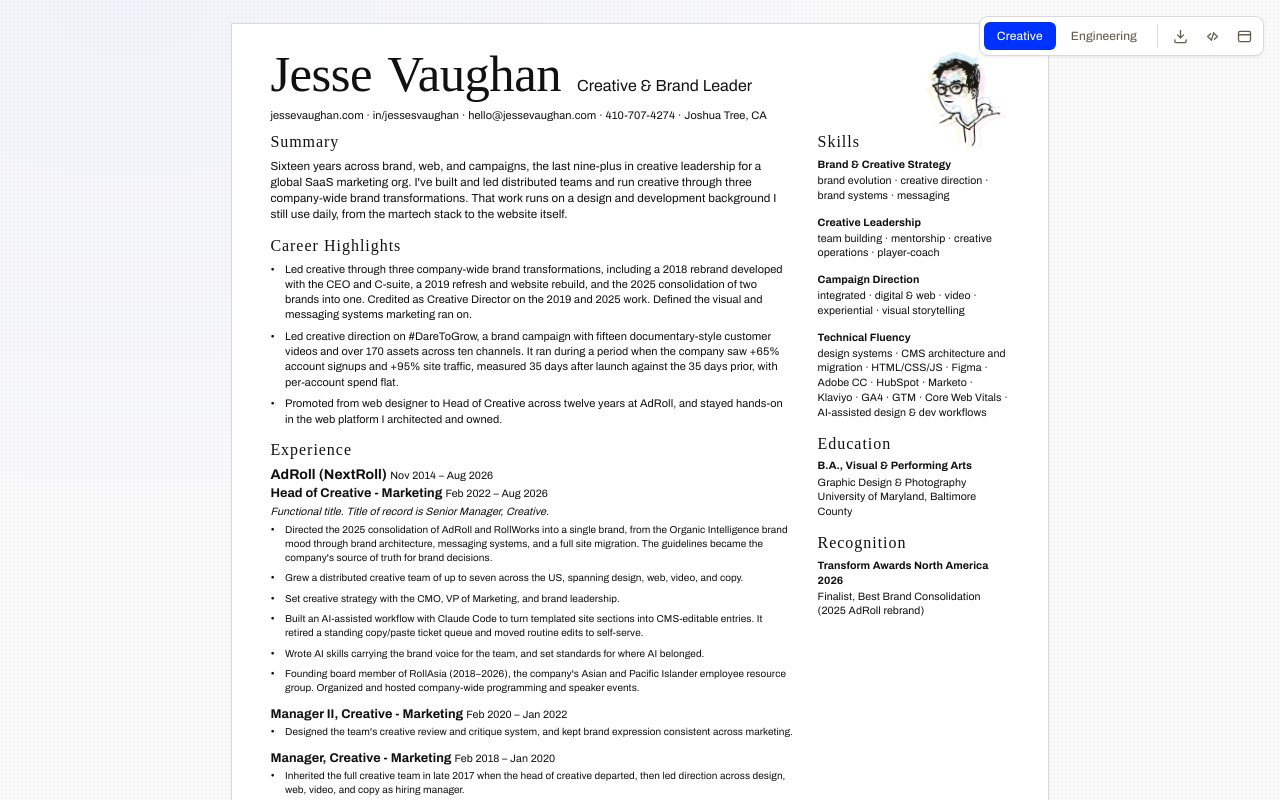
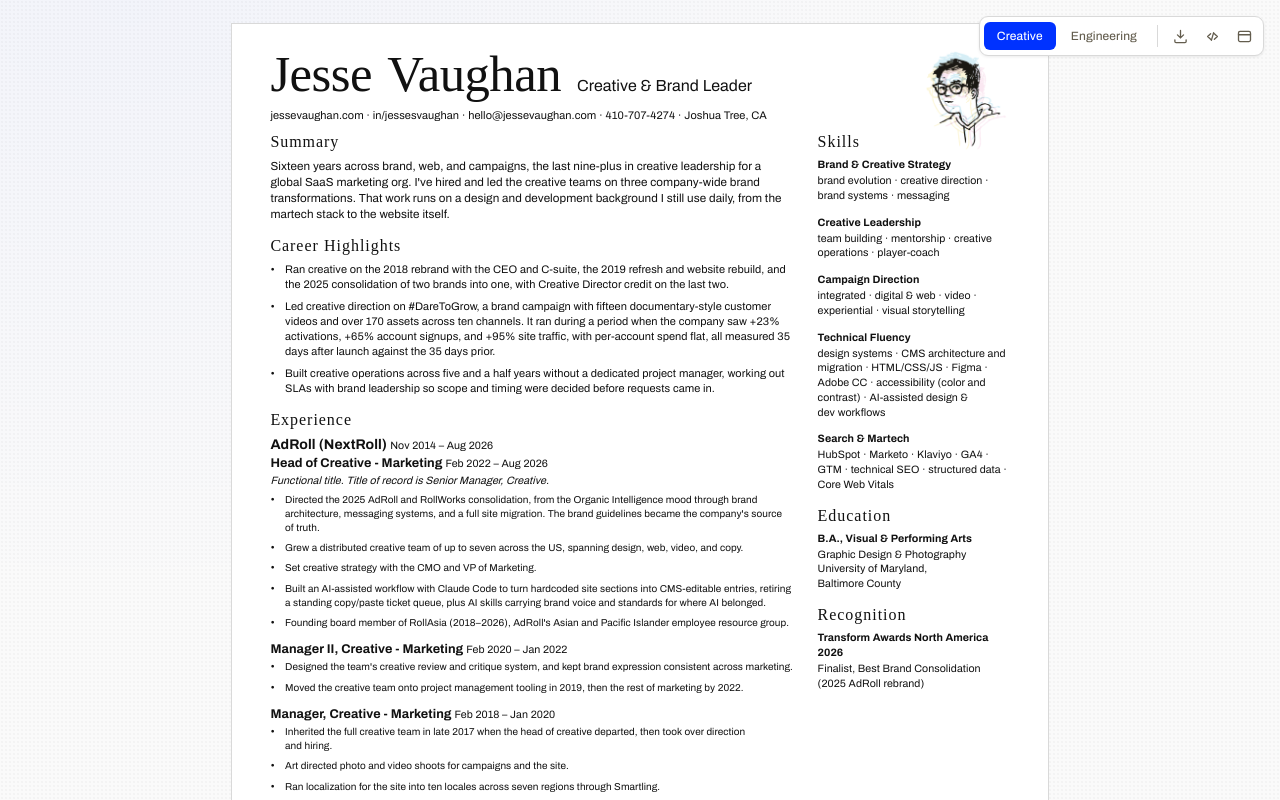
Before and after one commit to jessevaughan/resume, a React (Vite) app: page / in a window 1280 px wide. Shown: the top 800 px of the page. Built offline with nearby package versions, Linux system fonts and the light colour scheme; a web font is replaced by a local one.

Commit message:
resume copy edits, lots of technical reformatting

```diff
--- a/src/components/SkillGroup.tsx
+++ b/src/components/SkillGroup.tsx
@@ -1,8 +1,12 @@
 import type { SkillGroup as SkillGroupData } from '../resume-schema'
 import { hyphenSafe } from './hyphenSafe'
 
-// space · space, matching the skill-group separator in my hand-built source.
-const SKILL_SEP = ' · '
+// NBSP · space, matching the skill-group separator in my hand-built source.
+// The leading space is non-breaking so the middot stays with the item it
+// follows; the trailing space is the only break opportunity, which keeps a
+// wrapped line from opening on a separator. Presentation only — the docx
+// joins the raw items with commas and never sees this.
+const SKILL_SEP = '\u00A0· '
 
 export function SkillGroup({ group }: { group: SkillGroupData }) {
   return (
--- a/src/data/resume.ts
+++ b/src/data/resume.ts
@@ -20,7 +20,7 @@ export const resume: ResumeData = {
 
   summary: perTrack(
     // creative
-    `Sixteen years across brand, web, and campaigns, the last nine-plus in creative leadership for a global SaaS marketing org. I've built and led distributed teams and run creative through three company-wide brand transformations. That work runs on a design and development background I still use daily, from the martech stack to the website itself.`,
+    `Sixteen years across brand, web, and campaigns, the last nine-plus in creative leadership for a global SaaS marketing org. I've hired and led the creative teams on three company-wide brand transformations. That work runs on a design and development background I still use daily, from the martech stack to the website itself.`,
     // engineering
     `Creative technologist and web architect with sixteen years building production web properties end to end, plus the tooling the teams behind them run on, across frontend, CMS architecture and migration, localization, and the infrastructure underneath. I owned AdRoll's site for twelve years and led creative for its marketing org, so the tooling I built solved problems I was also accountable for, and I can defend the technical direction to people who don't write code.`,
   ),
@@ -28,16 +28,17 @@ export const resume: ResumeData = {
   highlights: perTrack(
     // creative
     [
-      `Led creative through three company-wide brand transformations, including a 2018 rebrand developed with the CEO and C-suite, a 2019 refresh and website rebuild, and the 2025 consolidation of two brands into one. Credited as Creative Director on the 2019 and 2025 work. Defined the visual and messaging systems marketing ran on.`,
-      `Led creative direction on #DareToGrow, a brand campaign with fifteen documentary-style customer videos and over 170 assets across ten channels. It ran during a period when the company saw +65% account signups and +95% site traffic, measured 35 days after launch against the 35 days prior, with per-account spend flat.`,
-      `Promoted from web designer to Head of Creative across twelve years at AdRoll, and stayed hands-on in the web platform I architected and owned.`,
+      `Ran creative on the 2018 rebrand with the CEO and C-suite, the 2019 refresh and website rebuild, and the 2025 consolidation of two brands into one, with Creative Director credit on the last two.`,
+      `Led creative direction on #DareToGrow, a brand campaign with fifteen documentary-style customer videos and over 170 assets across ten channels. It ran during a period when the company saw +23% activations, +65% account signups, and +95% site traffic, with per-account spend flat, all measured 35 days after launch against the 35 days prior.`,
+      `Built creative operations across five and a half years without a dedicated project manager, working out SLAs with brand leadership so scope and timing were decided before requests came in.`,
     ],
     // engineering
     [
-      `Built a Claude Code workflow that converted hardcoded template sections into CMS-editable entries and retired a standing copy/paste ticket queue, plus a set of skills carrying brand voice into the team's AI assistants with standards for where AI belonged.`,
-      `Designed three companies' websites and built two, Selectica on ExpressionEngine in 2013 and AdRoll on Statamic in 2015–16. Statamic was my call at OneLogin, where I designed the site and oversaw the build, so AdRoll ran on a platform I'd chosen. AdRoll's only web designer and developer until 2017.`,
-      `Argued for the rebuild from inside the growth team, pitches and justifications included, then migrated AdRoll from Drupal/Pantheon to a flat-file Statamic build in 2015–16. Owned the content model, the editorial system, and localization into ten locales across seven regions via Smartling. Cut hosting and deploy costs 80%, to $3,600 a year.`,
-      `Owned the production web stack, from Fastly, Cloudflare, DigitalOcean, and Laravel Forge through provisioning, scaling, server upgrades, and CI/CD on GitHub Actions.`,
+      `Built a Claude Code workflow that converted hardcoded template sections into CMS-editable entries and retired a standing copy/paste ticket queue, plus AI skills carrying brand voice and standards for where AI belonged.`,
+      `Designed and built the Selectica site on ExpressionEngine in 2013, then designed OneLogin's and chose Statamic there, which is why AdRoll ran on Statamic when I rebuilt it. AdRoll's only web designer and developer until 2017.`,
+      `Carried search and discovery through three site rebuilds, including redirect maps, canonicals, hreflang, and sitemap generation I debugged down to manual indexing submissions.`,
+      `Pitched the AdRoll rebuild from inside the growth team, where I sat for a year without handing off the website, then migrated the site from Drupal/Pantheon to a flat-file Statamic build in 2015–16 and cut hosting and deploy costs 80%, to $3,600 a year.`,
+      `Owned the production web stack, from provisioning and scaling through server upgrades and CI/CD.`,
     ],
   ),
 
@@ -64,17 +65,16 @@ export const resume: ResumeData = {
           bullets: perTrack(
             // creative
             [
-              `Directed the 2025 consolidation of AdRoll and RollWorks into a single brand, from the Organic Intelligence brand mood through brand architecture, messaging systems, and a full site migration. The guidelines became the company's source of truth for brand decisions.`,
+              `Directed the 2025 AdRoll and RollWorks consolidation, from the Organic Intelligence mood through brand architecture, messaging systems, and a full site migration. The brand guidelines became the company's source of truth.`,
               `Grew a distributed creative team of up to seven across the US, spanning design, web, video, and copy.`,
-              `Set creative strategy with the CMO, VP of Marketing, and brand leadership.`,
-              `Built an AI-assisted workflow with Claude Code to turn templated site sections into CMS-editable entries. It retired a standing copy/paste ticket queue and moved routine edits to self-serve.`,
-              `Wrote AI skills carrying the brand voice for the team, and set standards for where AI belonged.`,
-              `Founding board member of RollAsia (2018–2026), the company's Asian and Pacific Islander employee resource group. Organized and hosted company-wide programming and speaker events.`,
+              `Set creative strategy with the CMO and VP of Marketing.`,
+              `Built an AI-assisted workflow with Claude Code to turn hardcoded site sections into CMS-editable entries, retiring a standing copy/paste ticket queue, plus AI skills carrying brand voice and standards for where AI belonged.`,
+              `Founding board member of RollAsia (2018–2026), AdRoll's Asian and Pacific Islander employee resource group.`,
             ],
             // engineering
             [
-              `Ran adroll.com on a flat-file Statamic build with page templates, reusable modules, and an editorial system that let marketing ship edits without engineering. Two outages in twelve years.`,
-              `Led the site migration behind the 2025 AdRoll–RollWorks brand consolidation, porting RollWorks content into the existing adroll.com build and retiring rollworks.com to a redirect.`,
+              `Ran adroll.com with page templates, reusable modules, and an editorial system that let marketing ship edits without engineering. Two outages in twelve years.`,
+              `Led the site migration for the 2025 AdRoll–RollWorks brand consolidation, porting RollWorks content into the existing adroll.com build and retiring rollworks.com to a redirect.`,
               `Responded to a DDoS in 2024 alongside security and devops, scaling servers to absorb the flood before they blocked the offending IP ranges. Then built a standing bot blocklist into Fastly with the same team.`,
               `Hired web designers and developers for day-to-day site work; kept platform ownership and my hands in the code.`,
             ],
@@ -88,10 +88,11 @@ export const resume: ResumeData = {
             // creative
             [
               `Designed the team's creative review and critique system, and kept brand expression consistent across marketing.`,
+              `Moved the creative team onto project management tooling in 2019, then the rest of marketing by 2022.`,
             ],
             // engineering
             [
-              `Maintained and evolved the core Statamic build and web design system, and set the front-end standard for the team, while directing creative. Oversaw three sites across the two businesses after the 2018 brand split.`,
+              `Maintained the build and design system across three sites after the 2018 brand split.`,
             ],
           ),
         },
@@ -102,12 +103,15 @@ export const resume: ResumeData = {
           bullets: perTrack(
             // creative
             [
-              `Inherited the full creative team in late 2017 when the head of creative departed, then led direction across design, web, video, and copy as hiring manager.`,
+              `Inherited the full creative team in late 2017 when the head of creative departed, then took over direction and hiring.`,
+              `Art directed photo and video shoots for campaigns and the site.`,
+              `Ran localization for the site into ten locales across seven regions through Smartling.`,
+              `Directed print, swag, direct mail, and office environmental design with outside vendors.`,
               `Mentored a graphic designer into web development. After the 2018 split they took the RollWorks site independently and built a UI/UX career from it.`,
             ],
             // engineering
             [
-              `Inherited the full creative team in late 2017 while continuing to own the web build. Mentored a graphic designer into web development, and after the split they took the RollWorks site on their own.`,
+              `Kept the web build while inheriting the full creative team in late 2017.`,
               `Led the 2019 refresh and site rebuild as Creative Director, with the page builds moved in-house onto the Statamic build. Six agency-built pages had taken about ten weeks; fourteen in-house pages took about five.`,
             ],
           ),
@@ -116,9 +120,9 @@ export const resume: ResumeData = {
           title: "Team Lead, Web Design - Marketing",
           start: { year: 2017, month: 2 },
           end: { year: 2018, month: 1 },
-          // Creative is the space-constrained track at one page, so this role goes
-          // title-only there (its neighbors already are). Engineering has the room
-          // and keeps the line.
+          // Creative goes title-only here (its neighbors already are).
+          // Engineering keeps the line: it is the only place on that track
+          // that dates the first direct report.
           bullets: perTrack(
             [],
             [
@@ -127,17 +131,23 @@ export const resume: ResumeData = {
           ),
         },
         // The early IC years, split into real dated entries rather than one
-        // lumped "Earlier" block. Titles are the ones on LinkedIn. Kept
-        // title-only: the substance (the Statamic/ExpressionEngine rebuilds, the
-        // Drupal migration, Smartling) already lives in Career Highlights, so
-        // bullets here would just duplicate it.
+        // lumped "Earlier" block. Titles are the ones on LinkedIn. Near
+        // title-only: the substance (the Statamic/ExpressionEngine rebuilds,
+        // the Drupal migration) already lives in Career Highlights, so bullets
+        // here carry only what the highlights don't. Smartling is the one
+        // exception, moved down off engineering highlight four to shorten it.
         {
           title: "Web Designer - Marketing",
           // Months here (and on OneLogin below) disambiguate the Nov 2014 handoff
           // so the two don't both read as a bare, overlapping "2014".
           start: { year: 2014, month: 11 },
           end: { year: 2017, month: 1 },
-          bullets: perTrack([], []),
+          bullets: perTrack(
+            [],
+            [
+              `Owned the content model and localization into ten locales across seven regions via Smartling.`,
+            ],
+          ),
         },
       ],
     },
@@ -170,7 +180,12 @@ export const resume: ResumeData = {
           title: "Senior Web Designer & Developer",
           start: { year: 2011, month: 2 },
           end: { year: 2013, month: 2 },
-          bullets: perTrack([], []),
+          bullets: perTrack(
+            [],
+            [
+              `Designed and hand-coded about a dozen client sites, front ends integrated with property and booking systems.`,
+            ],
+          ),
         },
       ],
       // Tenure only: these keep the earliest date at Dec 2009, which is what
@@ -191,7 +206,7 @@ export const resume: ResumeData = {
   ],
 
   skills: {
-    heading: perTrack("Skills", "Core Skills"),
+    heading: perTrack("Skills", "Skills"),
     groups: perTrack(
       // creative
       [
@@ -231,13 +246,21 @@ export const resume: ResumeData = {
             "HTML/CSS/JS",
             "Figma",
             "Adobe CC",
+            "accessibility (color and contrast)",
+            "AI-assisted design & dev workflows",
+          ],
+        },
+        {
+          heading: "Search & Martech",
+          items: [
             "HubSpot",
             "Marketo",
             "Klaviyo",
             "GA4",
             "GTM",
+            "technical SEO",
+            "structured data",
             "Core Web Vitals",
-            "AI-assisted design & dev workflows",
           ],
         },
       ],
@@ -264,26 +287,29 @@ export const resume: ResumeData = {
             "Laravel Forge",
             "DNS",
             "CI/CD (GitHub Actions)",
-            "Core Web Vitals",
             "incident response",
           ],
         },
         {
+          heading: "Search & Discovery",
+          items: [
+            "technical SEO",
+            "structured data & schema",
+            "redirects & canonicals",
+            "hreflang",
+            "Search Console",
+            "Core Web Vitals",
+            "AEO & LLM visibility",
+          ],
+        },
+        {
           heading: "Localization & Martech",
-          items: [
-            "Smartling",
-            "HubSpot (HubL, CLI)",
-            "Marketo",
-            "Klaviyo",
-            "GA4",
-            "GTM",
-          ],
+          items: ["Smartling", "HubSpot", "Marketo", "Klaviyo", "GA4", "GTM"],
         },
         {
           heading: "Design & Creative",
           items: [
             "creative direction",
-            "campaign direction",
             "design systems",
             "Figma",
             "Adobe Creative Suite",
@@ -293,7 +319,9 @@ export const resume: ResumeData = {
         {
           heading: "Independent Work",
           items: [
-            "Resume built as a React and TypeScript app, print-first with PDF and DOCX builds. A public system map and dated changelog documenting the AI stack behind this work, including what got cut and why. Local model inference and a self-hosted memory layer running on hardware in my house.",
+            "React and TypeScript resume app with print-first PDF and DOCX builds",
+            "public system map and dated changelog for my AI stack including what got cut",
+            "local model inference and a self-hosted memory layer on hardware at home",
           ],
         },
       ],
--- a/src/styles/resume.css
+++ b/src/styles/resume.css
@@ -309,6 +309,12 @@ section:last-child {
   margin-bottom: var(--gap-bullet);
 }
 
+/* no single-word last lines */
+.main li,
+.sidebar p {
+  text-wrap: pretty;
+}
+
 /* hanging bullet — in flow, not positioned (PDF text order) */
 .main li::before {
   content: "•";
```
Also changed, not shown: scripts/pdf.mjs (+73 -2 lines).
